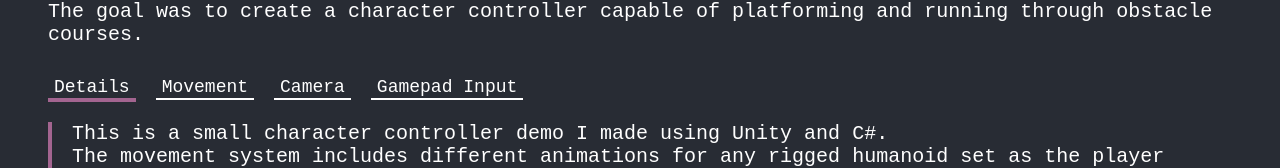
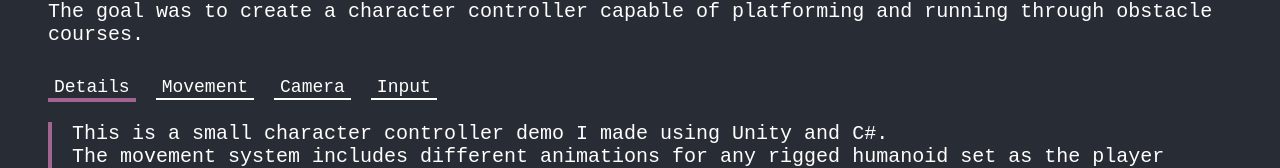
Before and after one commit to Xramu/react-github-pages, a React (Create React App) app: page / in a window 1280 px wide. Shown: the part 1678-1846 px from the top of the page. Built offline with nearby package versions, Linux system fonts and the light colour scheme.

Commit message:
Shortened gamepad input to input.

```diff
--- a/src/components/info/projects/CharControllerProjectInfo.tsx
+++ b/src/components/info/projects/CharControllerProjectInfo.tsx
@@ -63,7 +63,7 @@ const cameraInfoSet: StringReactNodePair = {
 }
 
 const inputInfoSet: StringReactNodePair = {
-  string: "Gamepad Input",
+  string: "Input",
   node: (
     <p>
       In addition to mouse and keyboard, the project has Unity's Input System
```
